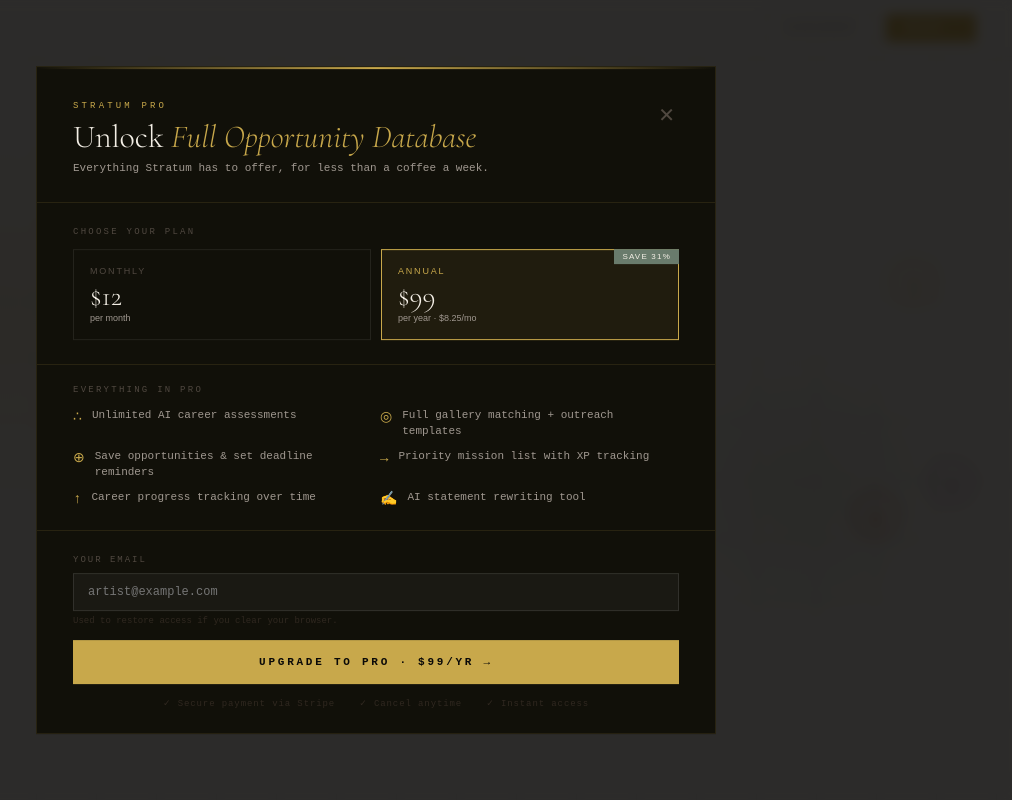
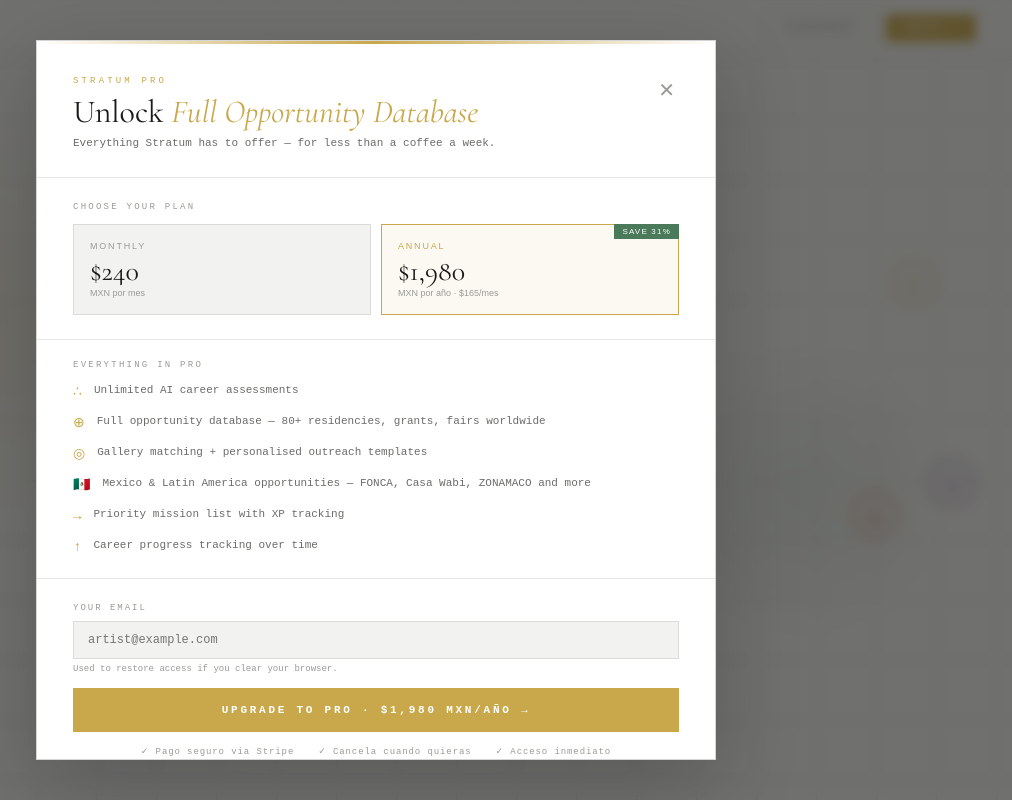
Before and after one commit to davidtroice/stratum, a Next.js app: page / in a window 1280 px wide. Both pictures are taken after a click on the button "BROWSE OPPORTUNITIES". Shown: the top 800 px of the page, without its empty margins (264-1276 px from the left). Built offline with nearby package versions, Linux system fonts and the light colour scheme; a web font is replaced by a local one.

Commit message:
Update Paywall.js

```diff
--- a/components/Paywall.js
+++ b/components/Paywall.js
@@ -1,31 +1,23 @@
-// components/Paywall.js
-// Beautiful upgrade modal shown when a free user hits a gated feature.
-// Props:
-//   feature: string — name of the feature they tried to access
-//   onClose: fn — close without upgrading
-//   onUpgrade: fn(plan) — called with "monthly" or "annual"
-//   loading: bool — show spinner while checkout is loading
-
 import { useState } from "react";
 
 const B = {
-  ink: "#0a0908", ink2: "#111009", ink3: "#161410",
-  bone: "#f4efe6", mist: "#a09890", ash: "#504840", char: "#302820",
-  gold: "#c8a84b", goldWire: "rgba(200,168,75,0.12)", goldDim: "rgba(200,168,75,0.08)",
-  rust: "#b04518", sage: "#697b6c",
+  bg: "#f2f2f0", bg2: "#e8e8e5", bg3: "#ffffff",
+  ink: "#1a1a18", ink2: "#2e2e2c", mid: "#6b6b68", muted: "#9a9a96",
+  border: "rgba(26,26,24,0.1)", borderStrong: "rgba(26,26,24,0.18)",
+  gold: "#c8a84b", rust: "#c04020", sage: "#4a7a5a",
 };
 
 const PRO_FEATURES = [
   { icon: "∴", text: "Unlimited AI career assessments" },
-  { icon: "◎", text: "Full gallery matching + outreach templates" },
-  { icon: "⊕", text: "Save opportunities & set deadline reminders" },
+  { icon: "⊕", text: "Full opportunity database — 80+ residencies, grants, fairs worldwide" },
+  { icon: "◎", text: "Gallery matching + personalised outreach templates" },
+  { icon: "🇲🇽", text: "Mexico & Latin America opportunities — FONCA, Casa Wabi, ZONAMACO and more" },
   { icon: "→", text: "Priority mission list with XP tracking" },
   { icon: "↑", text: "Career progress tracking over time" },
-  { icon: "✍", text: "AI statement rewriting tool" },
 ];
 
 export default function Paywall({ feature, onClose, onUpgrade, loading }) {
-  const [plan, setPlan] = useState("annual"); // default to annual (better value)
+  const [plan, setPlan] = useState("annual");
   const [email, setEmail] = useState("");
   const [emailError, setEmailError] = useState("");
 
@@ -38,65 +30,65 @@
     onUpgrade(plan, email.trim());
   };
 
-  const savings = Math.round(((12 * 12) - 99) / (12 * 12) * 100);
+  const savings = Math.round(((240 * 12) - 1980) / (240 * 12) * 100);
 
   return (
     <>
       {/* Backdrop */}
-      <div onClick={onClose} style={{ position: "fixed", inset: 0, background: "rgba(10,9,8,0.85)", backdropFilter: "blur(6px)", zIndex: 200 }} />
+      <div onClick={onClose} style={{ position: "fixed", inset: 0, background: "rgba(26,26,24,0.6)", backdropFilter: "blur(6px)", zIndex: 200 }} />
 
       {/* Modal */}
-      <div style={{ position: "fixed", top: "50%", left: "50%", transform: "translate(-50%,-50%)", zIndex: 201, width: "min(680px, 95vw)", background: B.ink2, border: `1px solid ${B.goldWire}`, fontFamily: "monospace", maxHeight: "90vh", overflowY: "auto" }}>
+      <div style={{ position: "fixed", top: "50%", left: "50%", transform: "translate(-50%,-50%)", zIndex: 201, width: "min(680px, 95vw)", background: B.bg3, border: `1px solid ${B.borderStrong}`, fontFamily: "monospace", maxHeight: "90vh", overflowY: "auto", boxShadow: "0 24px 80px rgba(0,0,0,0.2)" }}>
 
         {/* Gold top bar */}
-        <div style={{ height: "2px", background: `linear-gradient(90deg, transparent, ${B.gold}, transparent)` }} />
+        <div style={{ height: "3px", background: `linear-gradient(90deg, transparent, ${B.gold}, transparent)` }} />
 
         {/* Header */}
-        <div style={{ padding: "32px 36px 24px", borderBottom: `1px solid ${B.goldWire}`, display: "flex", justifyContent: "space-between", alignItems: "flex-start" }}>
+        <div style={{ padding: "32px 36px 24px", borderBottom: `1px solid ${B.border}`, display: "flex", justifyContent: "space-between", alignItems: "flex-start" }}>
           <div>
-            <div style={{ fontSize: "9px", letterSpacing: "0.35em", textTransform: "uppercase", color: B.gold, marginBottom: "8px" }}>
+            <div style={{ fontSize: "9px", letterSpacing: "0.35em", textTransform: "uppercase", color: B.gold, marginBottom: "8px", fontWeight: 500 }}>
               Stratum Pro
             </div>
-            <h2 style={{ fontFamily: "'Cormorant Garamond', serif", fontSize: "32px", fontWeight: 300, color: B.bone, lineHeight: 1.1, marginBottom: "6px" }}>
+            <h2 style={{ fontFamily: "'Cormorant Garamond', serif", fontSize: "32px", fontWeight: 400, color: B.ink, lineHeight: 1.1, marginBottom: "6px" }}>
               {feature ? <>Unlock <em style={{ color: B.gold }}>{feature}</em></> : <>Upgrade to <em style={{ color: B.gold }}>Pro</em></>}
             </h2>
-            <p style={{ fontSize: "11px", color: B.mist, lineHeight: 1.6 }}>
-              Everything Stratum has to offer, for less than a coffee a week.
+            <p style={{ fontSize: "11px", color: B.mid, lineHeight: 1.6 }}>
+              Everything Stratum has to offer — for less than a coffee a week.
             </p>
           </div>
-          <button onClick={onClose} style={{ background: "none", border: "none", color: B.ash, fontSize: "20px", cursor: "pointer", padding: "4px", lineHeight: 1, marginLeft: "16px", flexShrink: 0 }}>✕</button>
+          <button onClick={onClose} style={{ background: "none", border: "none", color: B.muted, fontSize: "20px", cursor: "pointer", padding: "4px", lineHeight: 1, marginLeft: "16px", flexShrink: 0 }}>✕</button>
         </div>
 
         {/* Plan selector */}
-        <div style={{ padding: "24px 36px", borderBottom: `1px solid ${B.goldWire}` }}>
-          <div style={{ fontSize: "9px", letterSpacing: "0.25em", textTransform: "uppercase", color: B.ash, marginBottom: "12px" }}>Choose your plan</div>
+        <div style={{ padding: "24px 36px", borderBottom: `1px solid ${B.border}` }}>
+          <div style={{ fontSize: "9px", letterSpacing: "0.25em", textTransform: "uppercase", color: B.muted, marginBottom: "12px" }}>Choose your plan</div>
           <div style={{ display: "grid", gridTemplateColumns: "1fr 1fr", gap: "10px" }}>
 
             {/* Monthly */}
-            <button onClick={() => setPlan("monthly")} style={{ padding: "16px", background: plan === "monthly" ? "rgba(200,168,75,0.08)" : "transparent", border: `1px solid ${plan === "monthly" ? B.gold : "rgba(255,255,255,0.08)"}`, cursor: "pointer", textAlign: "left", transition: "all 0.2s" }}>
-              <div style={{ fontSize: "9px", letterSpacing: "0.2em", textTransform: "uppercase", color: plan === "monthly" ? B.gold : B.ash, marginBottom: "6px" }}>Monthly</div>
-              <div style={{ fontFamily: "'Cormorant Garamond', serif", fontSize: "28px", fontWeight: 300, color: B.bone, lineHeight: 1 }}>$12</div>
-              <div style={{ fontSize: "9px", color: B.mist, marginTop: "3px" }}>per month</div>
+            <button onClick={() => setPlan("monthly")} style={{ padding: "16px", background: plan === "monthly" ? "rgba(200,168,75,0.07)" : B.bg, border: `1.5px solid ${plan === "monthly" ? B.gold : B.border}`, cursor: "pointer", textAlign: "left", transition: "all 0.2s" }}>
+              <div style={{ fontSize: "9px", letterSpacing: "0.2em", textTransform: "uppercase", color: plan === "monthly" ? B.gold : B.muted, marginBottom: "6px" }}>Monthly</div>
+              <div style={{ fontFamily: "'Cormorant Garamond', serif", fontSize: "28px", fontWeight: 400, color: B.ink, lineHeight: 1 }}>$240</div>
+              <div style={{ fontSize: "9px", color: B.muted, marginTop: "3px" }}>MXN por mes</div>
             </button>
 
             {/* Annual */}
-            <button onClick={() => setPlan("annual")} style={{ padding: "16px", background: plan === "annual" ? "rgba(200,168,75,0.08)" : "transparent", border: `1px solid ${plan === "annual" ? B.gold : "rgba(255,255,255,0.08)"}`, cursor: "pointer", textAlign: "left", transition: "all 0.2s", position: "relative" }}>
-              <div style={{ position: "absolute", top: "-1px", right: "-1px", background: B.sage, padding: "3px 8px", fontSize: "8px", letterSpacing: "0.15em", color: B.bone, textTransform: "uppercase" }}>Save {savings}%</div>
-              <div style={{ fontSize: "9px", letterSpacing: "0.2em", textTransform: "uppercase", color: plan === "annual" ? B.gold : B.ash, marginBottom: "6px" }}>Annual</div>
-              <div style={{ fontFamily: "'Cormorant Garamond', serif", fontSize: "28px", fontWeight: 300, color: B.bone, lineHeight: 1 }}>$99</div>
-              <div style={{ fontSize: "9px", color: B.mist, marginTop: "3px" }}>per year · $8.25/mo</div>
+            <button onClick={() => setPlan("annual")} style={{ padding: "16px", background: plan === "annual" ? "rgba(200,168,75,0.07)" : B.bg, border: `1.5px solid ${plan === "annual" ? B.gold : B.border}`, cursor: "pointer", textAlign: "left", transition: "all 0.2s", position: "relative" }}>
+              <div style={{ position: "absolute", top: "-1px", right: "-1px", background: B.sage, padding: "3px 8px", fontSize: "8px", letterSpacing: "0.15em", color: "#fff", textTransform: "uppercase" }}>Save {savings}%</div>
+              <div style={{ fontSize: "9px", letterSpacing: "0.2em", textTransform: "uppercase", color: plan === "annual" ? B.gold : B.muted, marginBottom: "6px" }}>Annual</div>
+              <div style={{ fontFamily: "'Cormorant Garamond', serif", fontSize: "28px", fontWeight: 400, color: B.ink, lineHeight: 1 }}>$1,980</div>
+              <div style={{ fontSize: "9px", color: B.muted, marginTop: "3px" }}>MXN por año · $165/mes</div>
             </button>
           </div>
         </div>
 
         {/* Features */}
-        <div style={{ padding: "20px 36px", borderBottom: `1px solid ${B.goldWire}` }}>
-          <div style={{ fontSize: "9px", letterSpacing: "0.25em", textTransform: "uppercase", color: B.ash, marginBottom: "12px" }}>Everything in Pro</div>
-          <div style={{ display: "grid", gridTemplateColumns: "1fr 1fr", gap: "8px" }}>
+        <div style={{ padding: "20px 36px", borderBottom: `1px solid ${B.border}` }}>
+          <div style={{ fontSize: "9px", letterSpacing: "0.25em", textTransform: "uppercase", color: B.muted, marginBottom: "12px" }}>Everything in Pro</div>
+          <div style={{ display: "flex", flexDirection: "column", gap: "10px" }}>
             {PRO_FEATURES.map((f, i) => (
-              <div key={i} style={{ display: "flex", gap: "10px", alignItems: "flex-start" }}>
+              <div key={i} style={{ display: "flex", gap: "12px", alignItems: "flex-start" }}>
                 <span style={{ color: B.gold, flexShrink: 0, fontSize: "14px", lineHeight: 1.5 }}>{f.icon}</span>
-                <span style={{ fontSize: "11px", color: B.mist, lineHeight: 1.5 }}>{f.text}</span>
+                <span style={{ fontSize: "11px", color: B.mid, lineHeight: 1.5 }}>{f.text}</span>
               </div>
             ))}
           </div>
@@ -105,36 +97,36 @@
         {/* Email + CTA */}
         <div style={{ padding: "24px 36px" }}>
           <div style={{ marginBottom: "14px" }}>
-            <div style={{ fontSize: "9px", letterSpacing: "0.22em", textTransform: "uppercase", color: B.ash, marginBottom: "8px" }}>Your email</div>
+            <div style={{ fontSize: "9px", letterSpacing: "0.22em", textTransform: "uppercase", color: B.muted, marginBottom: "8px" }}>Your email</div>
             <input
               type="email"
               value={email}
               onChange={e => { setEmail(e.target.value); setEmailError(""); }}
               placeholder="artist@example.com"
-              style={{ width: "100%", background: "rgba(255,255,255,0.04)", border: `1px solid ${emailError ? B.rust : "rgba(255,255,255,0.1)"}`, color: B.bone, fontFamily: "monospace", fontSize: "12px", padding: "11px 14px", outline: "none" }}
+              style={{ width: "100%", background: B.bg, border: `1px solid ${emailError ? B.rust : B.border}`, color: B.ink, fontFamily: "monospace", fontSize: "12px", padding: "11px 14px", outline: "none" }}
             />
             {emailError && <div style={{ fontSize: "10px", color: B.rust, marginTop: "5px" }}>{emailError}</div>}
-            <div style={{ fontSize: "9px", color: B.char, marginTop: "5px" }}>Used to restore access if you clear your browser.</div>
+            <div style={{ fontSize: "9px", color: B.muted, marginTop: "5px" }}>Used to restore access if you clear your browser.</div>
           </div>
 
           <button
             onClick={handleUpgrade}
             disabled={loading}
-            style={{ width: "100%", padding: "16px", background: loading ? B.ink3 : B.gold, border: loading ? `1px solid ${B.gold}` : "none", color: loading ? B.gold : B.ink, fontFamily: "monospace", fontSize: "11px", fontWeight: 600, letterSpacing: "0.25em", textTransform: "uppercase", cursor: loading ? "not-allowed" : "pointer", transition: "all 0.2s", display: "flex", alignItems: "center", justifyContent: "center", gap: "10px" }}
+            style={{ width: "100%", padding: "16px", background: loading ? B.bg2 : B.gold, border: "none", color: loading ? B.gold : "#fff", fontFamily: "monospace", fontSize: "11px", fontWeight: 600, letterSpacing: "0.25em", textTransform: "uppercase", cursor: loading ? "not-allowed" : "pointer", transition: "all 0.2s", display: "flex", alignItems: "center", justifyContent: "center", gap: "10px" }}
           >
             {loading ? (
               <>
-                <span style={{ width: "14px", height: "14px", border: "1px solid rgba(200,168,75,0.3)", borderTop: `1px solid ${B.gold}`, borderRadius: "50%", display: "inline-block", animation: "spin 1s linear infinite" }} />
+                <span style={{ width: "14px", height: "14px", border: `1px solid ${B.gold}40`, borderTop: `1px solid ${B.gold}`, borderRadius: "50%", display: "inline-block", animation: "spin 1s linear infinite" }} />
                 Opening Stripe…
               </>
             ) : (
-              <>Upgrade to Pro · {plan === "annual" ? "$99/yr" : "$12/mo"} →</>
+              <>Upgrade to Pro · {plan === "annual" ? "$1,980 MXN/año" : "$240 MXN/mes"} →</>
             )}
           </button>
 
           <div style={{ display: "flex", justifyContent: "center", gap: "24px", marginTop: "14px" }}>
-            {["Secure payment via Stripe", "Cancel anytime", "Instant access"].map(t => (
-              <div key={t} style={{ fontSize: "9px", color: B.char, letterSpacing: "0.1em" }}>✓ {t}</div>
+            {["Pago seguro via Stripe", "Cancela cuando quieras", "Acceso inmediato"].map(t => (
+              <div key={t} style={{ fontSize: "9px", color: B.muted, letterSpacing: "0.1em" }}>✓ {t}</div>
             ))}
           </div>
         </div>
```
